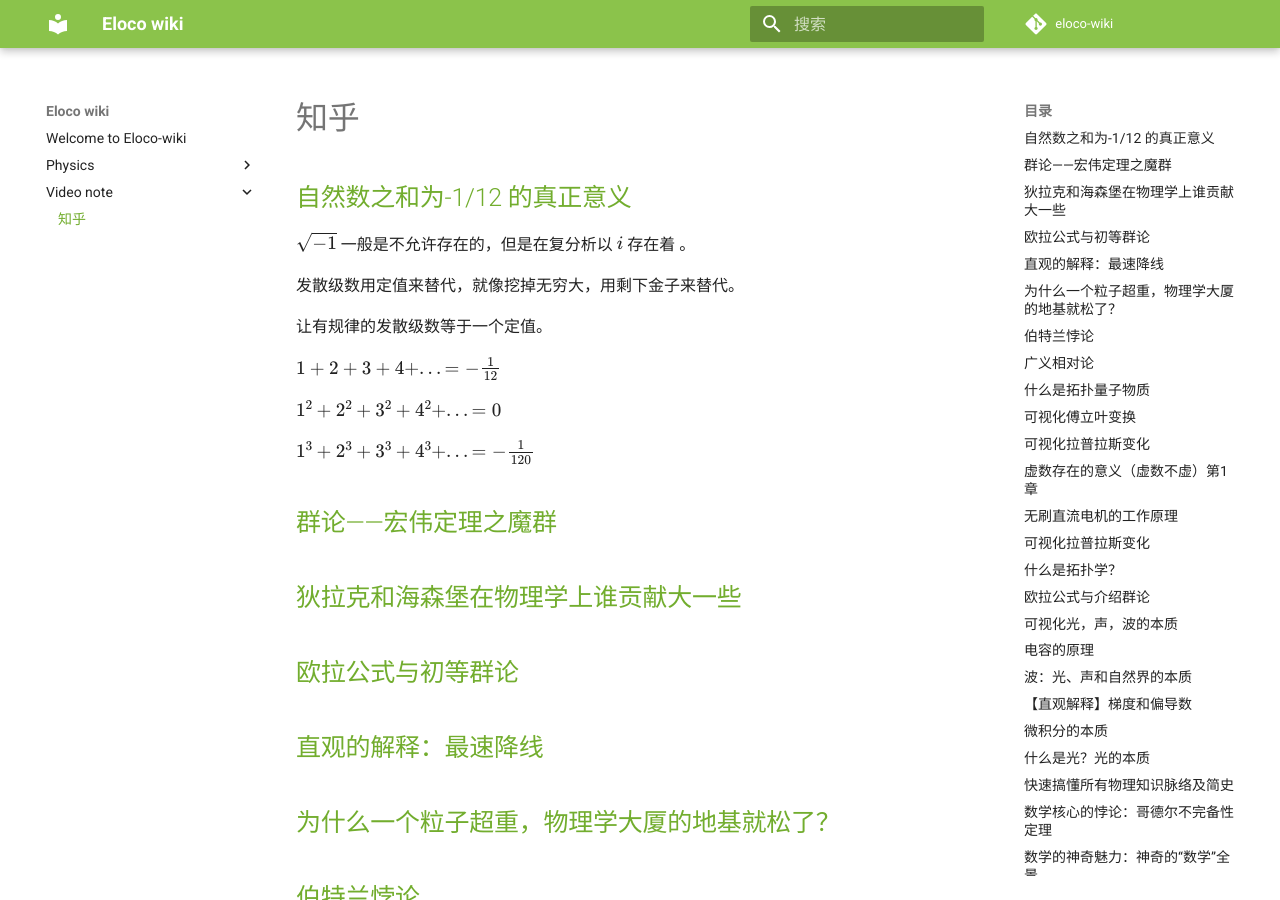
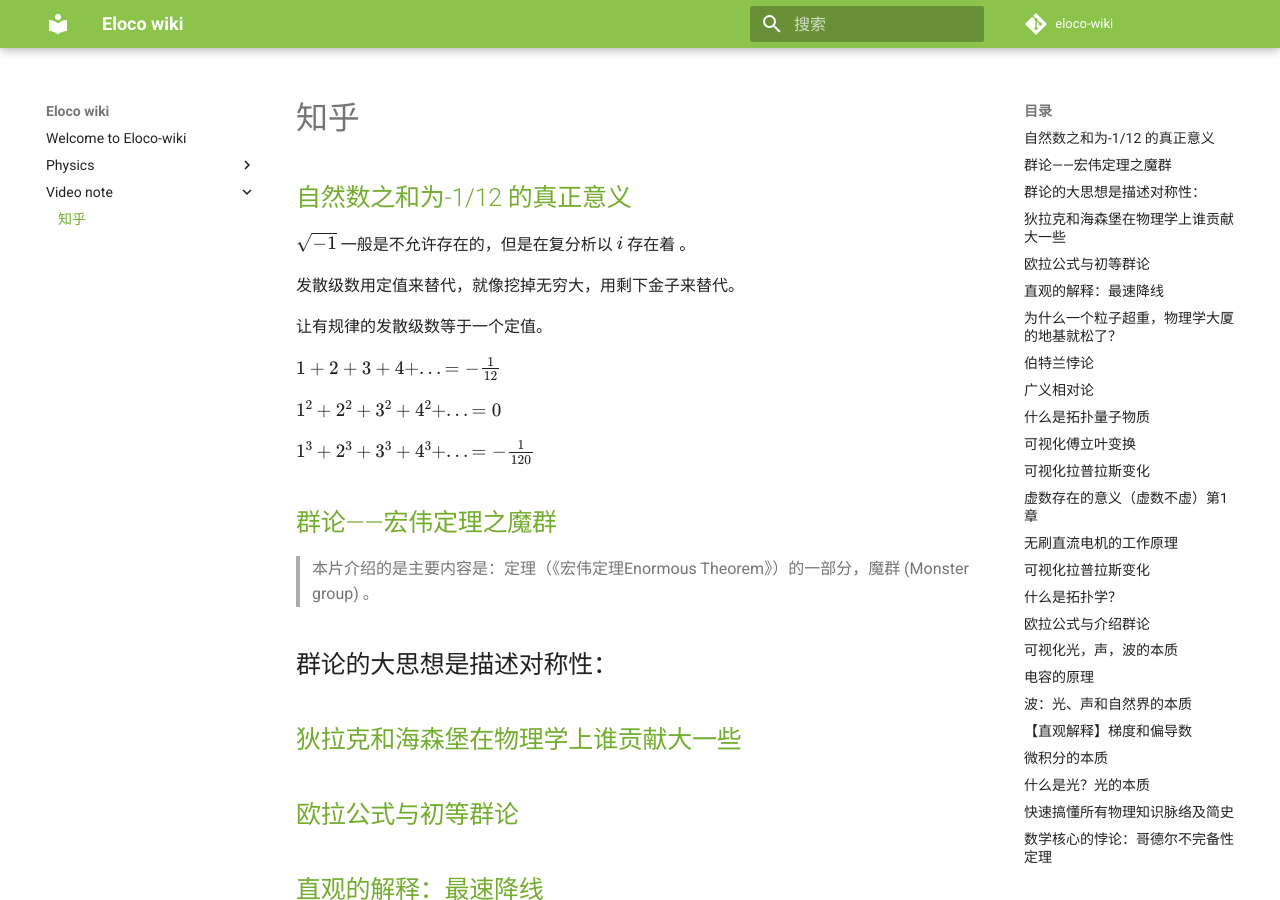
Before and after one commit to Eloco/eloco-wiki, an MkDocs documentation site: the page built from docs/video note/知乎.md, in a window 1280 px wide and 900 px high. Built offline with MkDocs 1.6.1 and Material for MkDocs 9.7.7, drawn with Linux system fonts in a browser that asks for light colours; comment, search, counter and statistics services are not loaded.

Commit message:
vault backup: 2022-07-27 20:25:07

```diff
--- a/docs/video note/知乎.md
+++ b/docs/video note/知乎.md
@@ -13,6 +13,11 @@ $1^2+2^2+3^2+4^2+... = 0$
 $1^3+2^3+3^3+4^3+... = -\frac {1} {120}$
 
 ##  [群论——宏伟定理之魔群](https://www.zhihu.com/zvideo/1520880285491474432)
+
+> 本片介绍的是主要内容是：定理（《宏伟定理Enormous Theorem》）的一部分，魔群 (Monster group) 。
+
+群论的大思想是描述对称性：
+-
 
 
 ##  [狄拉克和海森堡在物理学上谁贡献大一些](https://www.zhihu.com/question/506123726/answer/2555430490)
```
